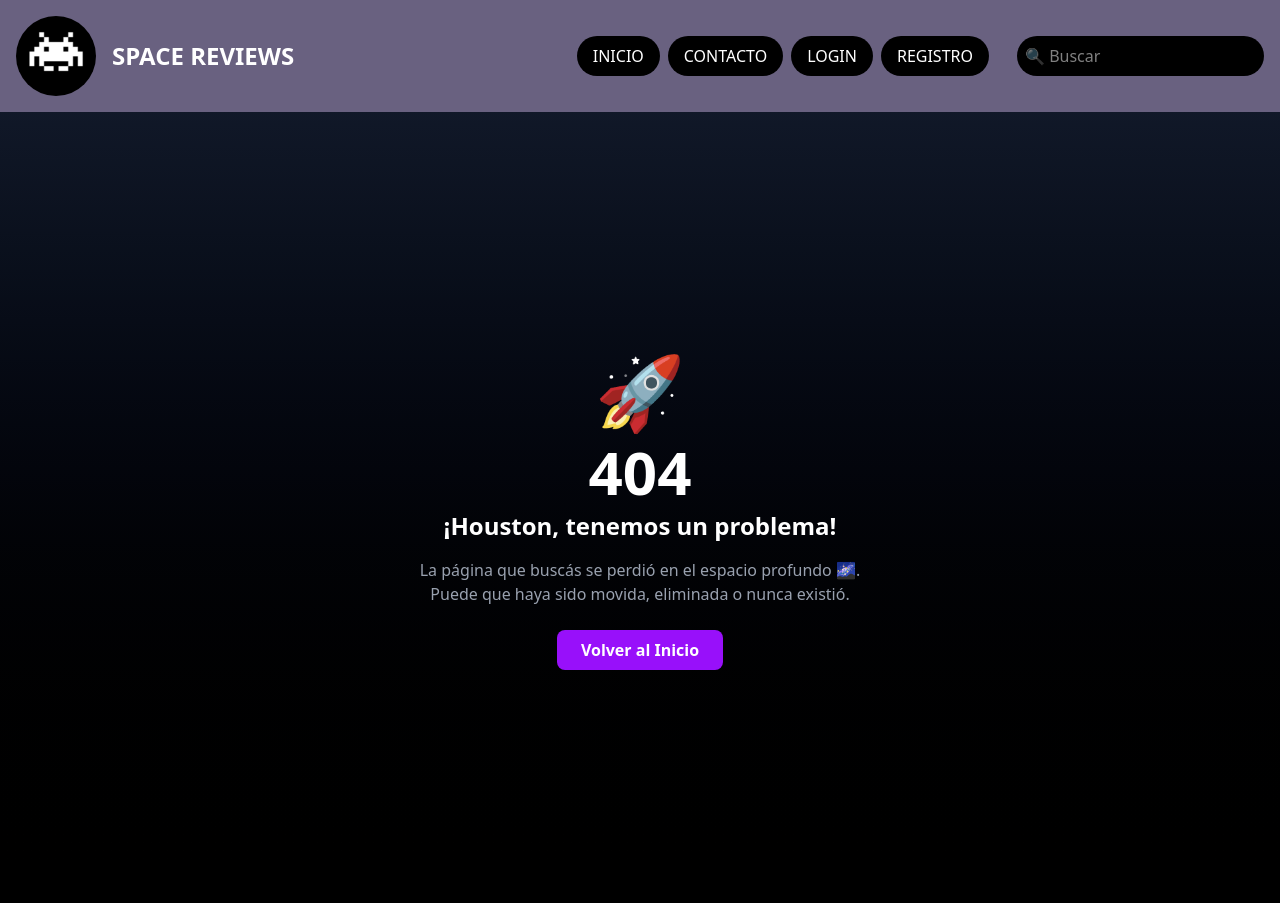
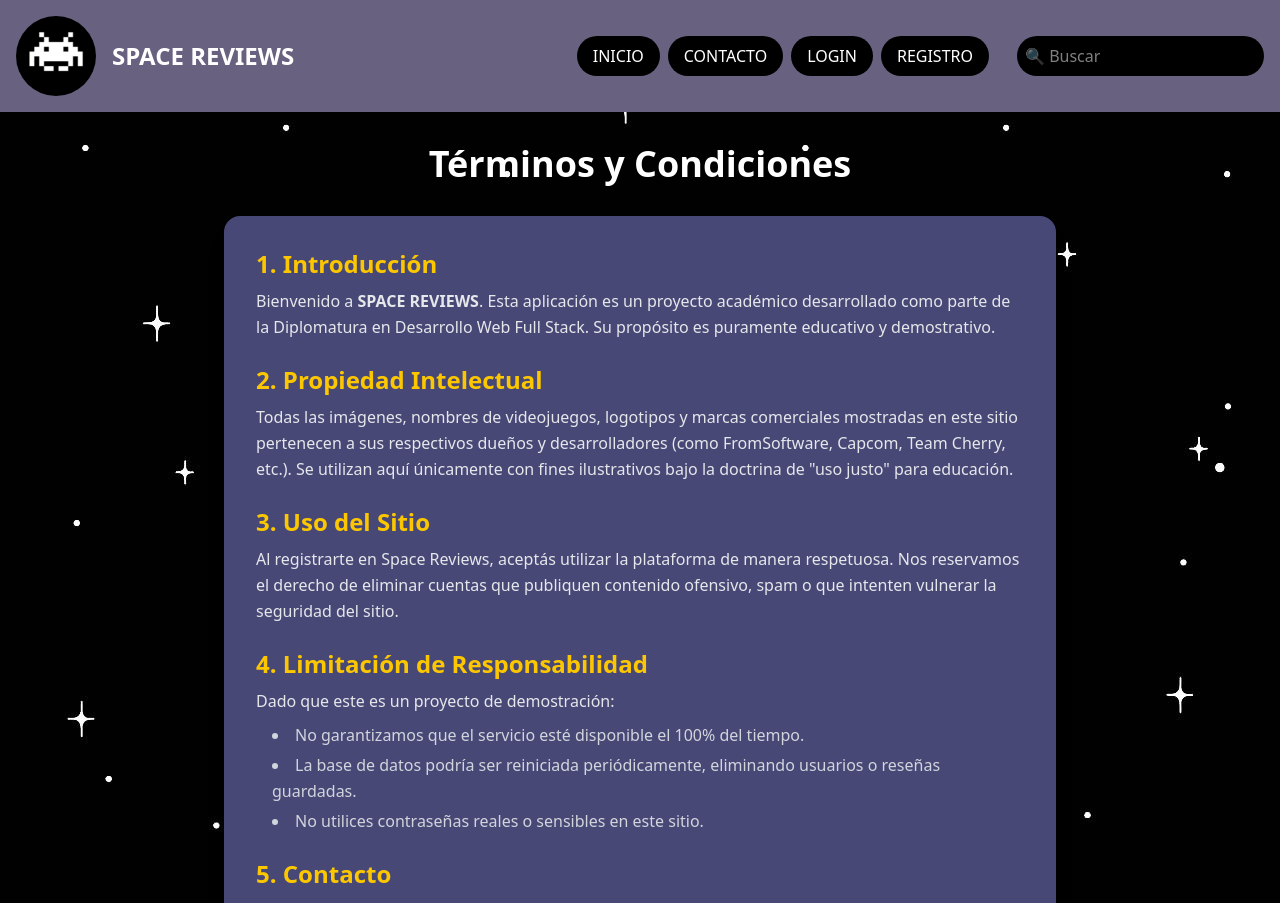
Before and after one commit to LuciaRolon00/space-reviews-frontend, a React (Vite) app: page /terminos in a window 1280 px wide. Shown: the top 903 px of the page. Built offline with nearby package versions, Linux system fonts and the light colour scheme.

Commit message:
Terminos y Condiciones

```diff
--- a/src/App.jsx
+++ b/src/App.jsx
@@ -10,6 +10,7 @@
 import Juegos from './pages/Juegos.jsx';
 import Nav from './components/Nav.jsx';
 import Footer from './components/Footer.jsx';
+import Terminos from './pages/Terminos.jsx';
 import NotFoundPage from './components/NotFoundPage.jsx';
 
 function App() {
@@ -21,6 +22,7 @@
         <Route path="/login" element={<Login />} />
         <Route path="/registro" element={<Registro />} />
         <Route path="/contacto" element={<Contacto />} />
+        <Route path="/terminos" element={<Terminos />} />
         <Route path="/juego/:id" element={<DescJuego />} />
         <Route
           path="/juegos"
--- /dev/null
+++ b/src/pages/Terminos.jsx
@@ -0,0 +1,63 @@
+import { Link } from "react-router-dom";
+
+const Terminos = () => {
+  return (
+    <div className="container mx-auto p-8 text-white max-w-4xl">
+      <h1 className="text-4xl font-bold mb-8 text-center">Términos y Condiciones</h1>
+
+      <div className="bg-[#484876] p-8 rounded-2xl shadow-xl space-y-6 text-gray-200 leading-relaxed">
+
+        <section>
+          <h2 className="text-2xl font-bold text-yellow-400 mb-2">1. Introducción</h2>
+          <p>
+            Bienvenido a <strong>SPACE REVIEWS</strong>. Esta aplicación es un proyecto académico desarrollado como parte de la Diplomatura en Desarrollo Web Full Stack. Su propósito es puramente educativo y demostrativo.
+          </p>
+        </section>
+
+        <section>
+          <h2 className="text-2xl font-bold text-yellow-400 mb-2">2. Propiedad Intelectual</h2>
+          <p>
+            Todas las imágenes, nombres de videojuegos, logotipos y marcas comerciales mostradas en este sitio pertenecen a sus respectivos dueños y desarrolladores (como FromSoftware, Capcom, Team Cherry, etc.). Se utilizan aquí únicamente con fines ilustrativos bajo la doctrina de "uso justo" para educación.
+          </p>
+        </section>
+
+        <section>
+          <h2 className="text-2xl font-bold text-yellow-400 mb-2">3. Uso del Sitio</h2>
+          <p>
+            Al registrarte en Space Reviews, aceptás utilizar la plataforma de manera respetuosa. Nos reservamos el derecho de eliminar cuentas que publiquen contenido ofensivo, spam o que intenten vulnerar la seguridad del sitio.
+          </p>
+        </section>
+
+        <section>
+          <h2 className="text-2xl font-bold text-yellow-400 mb-2">4. Limitación de Responsabilidad</h2>
+          <p>
+            Dado que este es un proyecto de demostración:
+          </p>
+          <ul className="list-disc list-inside ml-4 mt-2 space-y-1 text-gray-300">
+            <li>No garantizamos que el servicio esté disponible el 100% del tiempo.</li>
+            <li>La base de datos podría ser reiniciada periódicamente, eliminando usuarios o reseñas guardadas.</li>
+            <li>No utilices contraseñas reales o sensibles en este sitio.</li>
+          </ul>
+        </section>
+
+        <section>
+          <h2 className="text-2xl font-bold text-yellow-400 mb-2">5. Contacto</h2>
+          <p>
+            Si tenés alguna duda sobre este proyecto o querés contactar al desarrollador, podés hacerlo a través de la sección de <Link to="/contacto" className="text-indigo-400 hover:underline">Contacto</Link>.
+          </p>
+        </section>
+
+        <hr className="border-t border-gray-500/30 my-6" />
+
+        <div className="text-center">
+          <Link to="/" className="inline-block bg-purple-600 hover:bg-purple-700 text-white font-bold py-2 px-6 rounded-full transition-colors">
+            Volver al Inicio
+          </Link>
+        </div>
+
+      </div>
+    </div>
+  );
+};
+
+export default Terminos;
```
